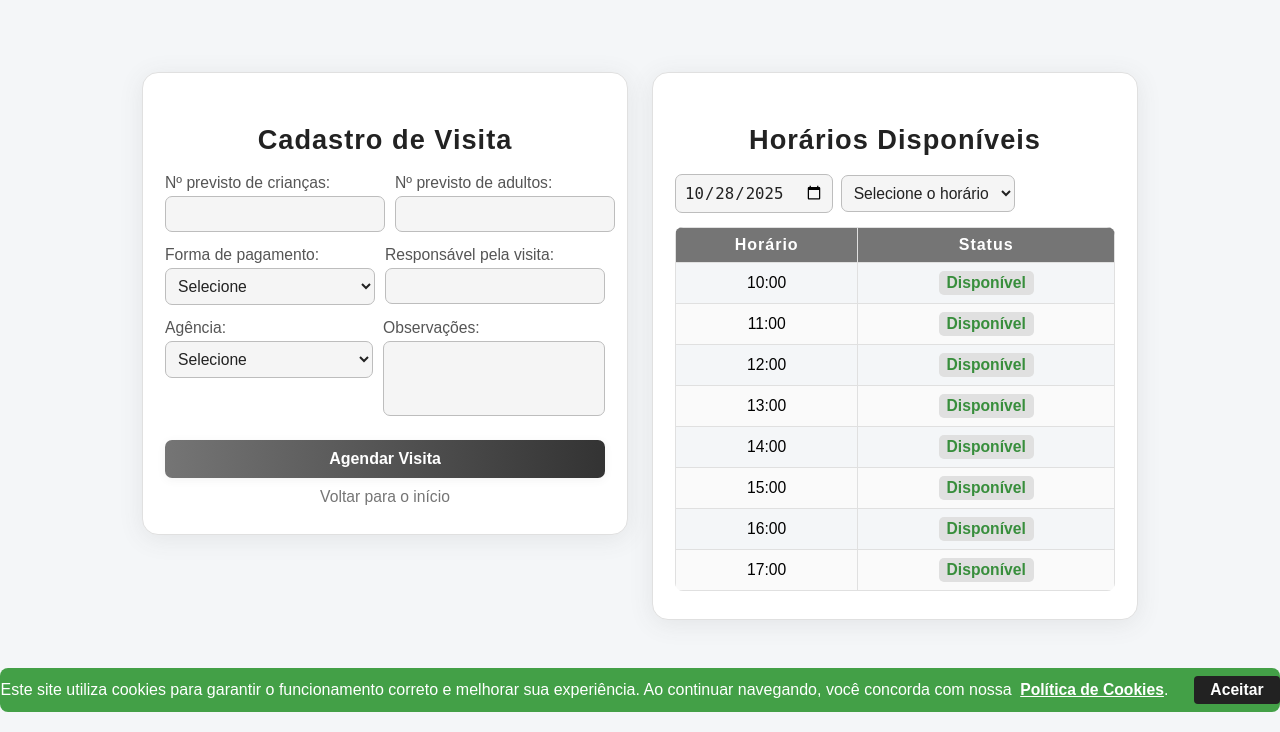
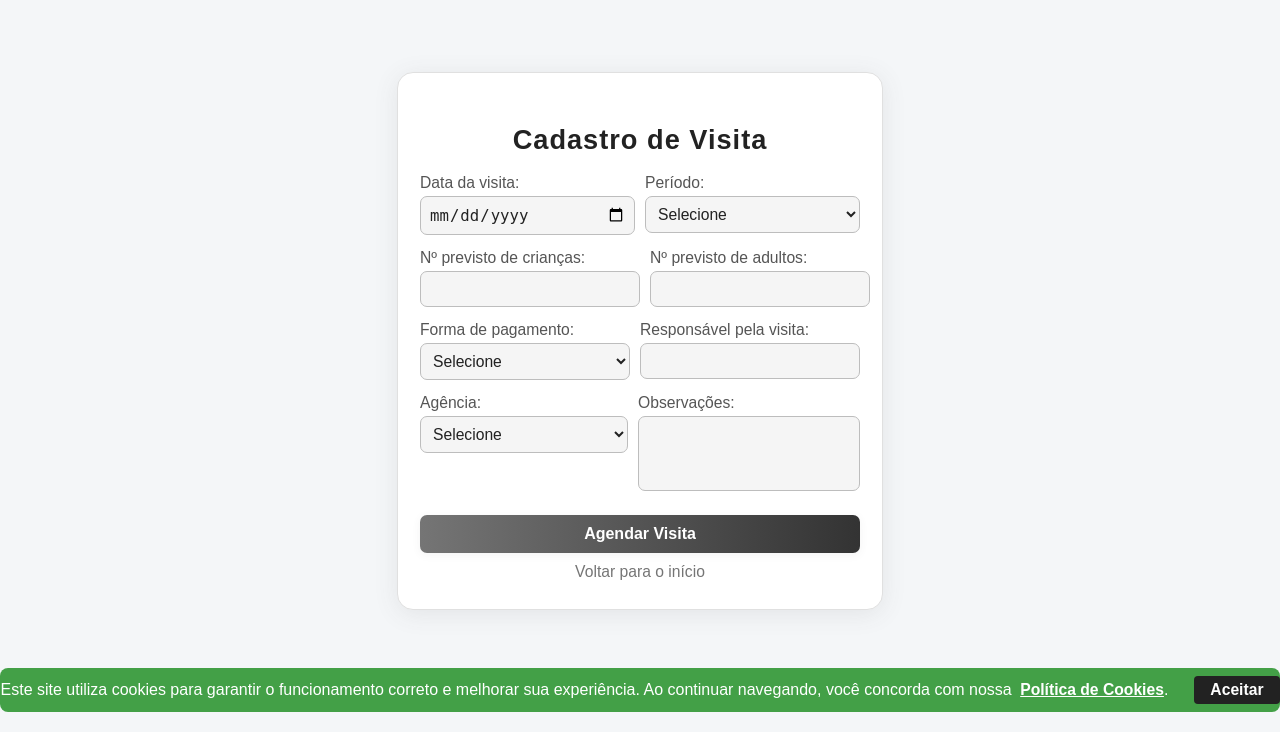
Before and after one commit to jhow77K/Gestao-Digital-de-Visitas, a Django app: page /cadastrar-visita/ in a window 1280 px wide. Shown: the part 68-800 px from the top of the page. Run offline with Django 4.2, Linux system fonts and the light colour scheme; a user stored in the database is signed in; tables that the repository leaves empty hold one stand-in row (values such as "Sample post").

Commit message:
removido os campo de horário e voltando o uso do campo período (manhã/tarde); removido filtro de dias da semana; atualizar páginas de cadastro, acompanhamento e admin dashboard para novo fluxo; ajustes visuais e validações

```diff
--- a/core/models.py
+++ b/core/models.py
@@ -54,13 +54,14 @@ class Visita(models.Model):
     numero_previsto_criancas = models.IntegerField()
     numero_previsto_adultos = models.IntegerField()
     forma_pagamento = models.CharField(max_length=20, choices=[('dinheiro', 'Dinheiro'), ('pix', 'Pix')])
-    periodo = models.CharField(max_length=5, choices=HORARIO_CHOICES)  # agora armazena o horário
+    periodo = models.CharField(max_length=5, choices=HORARIO_CHOICES)
     responsavel = models.CharField(max_length=255)
-    agencia = models.CharField(max_length=3, choices=AGENCIA_CHOICES)  # agora só aceita Sim/Não
+    agencia = models.CharField(max_length=3, choices=AGENCIA_CHOICES)
     observacoes = models.TextField(blank=True, null=True)
     feita = models.BooleanField(default=False)
     status = models.CharField(max_length=20, choices=STATUS_CHOICES, default='SOLICITADO')
     feedback = models.TextField(blank=True)
+    horario = models.TimeField(null=True, blank=True)  # Novo campo para horário exato
 
     def __str__(self):
         return f"Visita à {self.escola.nome} em {self.data_sugerida} às {self.periodo}"
--- a/core/templates/core/acompanhamento_visitas.html
+++ b/core/templates/core/acompanhamento_visitas.html
@@ -66,7 +66,7 @@
   <table class="acompanhamento-table">
     <tr>
       <th>Data</th>
-      <th>Horário</th>
+      <th>Período</th>
       <th>Status</th>
       <th>Responsável</th>
       <th>Feedback</th>
@@ -74,7 +74,7 @@
     </tr>
     {% for visita in visitas %}
     <tr>
-      <td>{{ visita.data_sugerida }}</td>
+      <td>{{ visita.data_sugerida|date:"d/m/Y" }}</td>
       <td>{{ visita.periodo }}</td>
       <td>
         <span class="status-label status-{{ visita.status }}">
--- a/core/templates/core/admin_dashboard.html
+++ b/core/templates/core/admin_dashboard.html
@@ -102,7 +102,7 @@
           </select>
         </td>
         <td>
-          <textarea name="feedback" rows="2" style="width: 100%;" placeholder="Adicionar feedback...">{{ visita.feedback }}</textarea>
+          <textarea name="feedback" rows="2" style="width: 100%; resize: none;" placeholder="">{{ visita.feedback }}</textarea>
         </td>
         <td>
           <button type="submit">Salvar</button>
--- a/core/templates/core/cadastrar_visita.html
+++ b/core/templates/core/cadastrar_visita.html
@@ -10,8 +10,7 @@
     align-items: flex-start;
     margin-top: 40px;
   }
-  .visita-container,
-  .cadastro-visita-container {
+  .visita-container {
     background: #fff;
     border-radius: 16px;
     box-shadow: 0 4px 24px rgba(80, 80, 80, 0.1);
@@ -20,8 +19,7 @@
     min-width: 280px;
     border: 1px solid #e0e0e0;
   }
-  .visita-container h2,
-  .cadastro-visita-container h2 {
+  .visita-container h2 {
     color: #222;
     font-size: 1.7rem;
     font-weight: 700;
@@ -111,79 +109,13 @@
     text-align: center;
     border: 1px solid #e0e0e0;
   }
-  .cadastro-visita-header {
-    display: flex;
-    justify-content: space-between;
-    align-items: center;
-    margin-bottom: 12px;
-  }
-  .cadastro-visita-header input[type="date"] {
-    padding: 7px;
-    font-size: 0.98rem;
-    border-radius: 7px;
-    border: 1px solid #bdbdbd;
-    background: #f5f5f5;
-    color: #222;
-  }
-  .cadastro-visita-header select {
-    padding: 7px;
-    font-size: 0.98rem;
-    border-radius: 7px;
-    border: 1px solid #bdbdbd;
-    background: #f5f5f5;
-    color: #222;
-  }
-  .horarios-table {
-    width: 100%;
-    border-collapse: collapse;
-    margin-top: 8px;
-    font-size: 0.98rem;
-    background: #fafafa;
-    border-radius: 8px;
-    overflow: hidden;
-  }
-  .horarios-table th,
-  .horarios-table td {
-    border: 1px solid #e0e0e0;
-    padding: 8px 6px;
-    text-align: center;
-  }
-  .horarios-table th {
-    background: #757575;
-    color: #fff;
-    font-weight: bold;
-    font-size: 1rem;
-    letter-spacing: 1px;
-  }
-  .horarios-table tr:nth-child(even) {
-    background: #f4f6f8;
-  }
-  .status-disponivel {
-    color: #388e3c;
-    font-weight: bold;
-    background: #e0e0e0;
-    border-radius: 5px;
-    padding: 3px 8px;
-    font-size: 0.98rem;
-    display: inline-block;
-  }
-  .status-agendado {
-    color: #b71c1c;
-    font-weight: bold;
-    background: #ededed;
-    border-radius: 5px;
-    padding: 3px 8px;
-    font-size: 0.98rem;
-    display: inline-block;
-  }
   @media (max-width: 1000px) {
     .flex-container {
       flex-direction: column;
       gap: 12px;
       align-items: center;
     }
-    .visita-container,
-    .cadastro-visita-container {
+    .visita-container {
       width: 98vw;
       min-width: unset;
       padding: 12px 3vw;
@@ -200,8 +132,20 @@
     {% endif %}
     <form method="post">
       {% csrf_token %}
-      <input type="hidden" name="data_sugerida" value="{{ data_escolhida }}" />
-      <input type="hidden" name="periodo" value="{{ request.GET.periodo }}" />
+      <div class="form-row">
+        <div>
+          <label for="data_sugerida">Data da visita:</label>
+          <input type="date" name="data_sugerida" id="data_sugerida" required />
+        </div>
+        <div>
+          <label for="periodo">Período:</label>
+          <select name="periodo" id="periodo" required>
+            <option value="">Selecione</option>
+            <option value="manha">Manhã</option>
+            <option value="tarde">Tarde</option>
+          </select>
+        </div>
+      </div>
       <div class="form-row">
         <div>
           <label for="numero_previsto_criancas">Nº previsto de crianças:</label>
@@ -261,65 +205,7 @@
       <a href="{% url 'home' %}">Voltar para o início</a>
     </form>
   </div>
-  <div class="cadastro-visita-container">
-    <h2>Horários Disponíveis</h2>
-    <div
-      style="
-        margin-bottom: 12px;
-        display: flex;
-        gap: 8px;
-        justify-content: flex-start;
-      "
-    >
-      <form method="get" style="display: flex; gap: 8px; align-items: center">
-        <input
-          type="date"
-          name="data"
-          value="{{ data_escolhida }}"
-          onchange="this.form.submit()"
-        />
-        <select name="periodo" id="periodo" required>
-          <option value="">Selecione o horário</option>
-          {% for h in horarios_lista %} {% if h.status == 'disponivel' %}
-          <option value="{{ h.hora }}">{{ h.hora }}</option>
-          {% endif %} {% endfor %}
-        </select>
-      </form>
-    </div>
-    <table class="horarios-table">
-      <tr>
-        <th>Horário</th>
-        <th>Status</th>
-      </tr>
-      {% for h in horarios_lista %}
-      <tr>
-        <td>{{ h.hora }}</td>
-        <td>
-          {% if h.status == 'disponivel' %}
-          <span class="status-disponivel">Disponível</span>
-          {% else %}
-          <span class="status-agendado">Agendado</span>
-          {% endif %}
-        </td>
-      </tr>
-      {% endfor %}
-    </table>
-  </div>
 </div>
 <script>
-  document.addEventListener("DOMContentLoaded", function () {
-    const dateInput = document.querySelector('input[type="date"][name="data"]');
-    if (dateInput) {
-      dateInput.addEventListener("input", function () {
-        if (!this.value) return;
-        const selectedDate = new Date(this.value + "T00:00:00");
-        const day = selectedDate.getDay(); // 0=Dom, 1=Seg, 2=Ter, 3=Qua, 4=Qui, 5=Sex, 6=Sáb
-        if (![2, 3, 4, 5].includes(day)) {
-          alert("Só é possível agendar visitas de terça a sexta-feira!");
-          this.value = "";
-        }
-      });
-    }
-  });
 </script>
 {% endblock %}
--- a/core/views.py
+++ b/core/views.py
@@ -105,27 +105,33 @@ def cadastrar_visita(request):
     if not data_escolhida:
         data_escolhida = datetime.now().date().strftime('%Y-%m-%d')
 
-    # Horários das 10:00 às 17:00
     horarios = ['10:00','11:00','12:00','13:00','14:00','15:00','16:00','17:00']
-
-    # Busca visitas já agendadas para o dia
     visitas_data = Visita.objects.filter(data_sugerida=data_escolhida)
     horarios_ocupados = set(visita.periodo for visita in visitas_data)
     horarios_lista = []
     for h in horarios:
-        status = 'agendado' if h in horarios_ocupados else 'disponivel'
+        status = 'reservado' if h in horarios_ocupados else 'disponivel'
         horarios_lista.append({'hora': h, 'status': status})
 
     if request.method == 'POST':
+        periodo = request.POST.get('periodo')
         data_sugerida = request.POST.get('data_sugerida')
-        periodo = request.POST.get('periodo')
+        # Novo: converte o horário para objeto time
+        horario_obj = None
+        if periodo:
+            try:
+                horario_obj = datetime.strptime(periodo, "%H:%M").time()
+            except ValueError:
+                horario_obj = None
+
         if periodo in horarios_ocupados:
-            messages.error(request, "Esse horário já está agendado para outra escola!")
+            messages.error(request, "Esse horário já está reservado!")
         else:
             Visita.objects.create(
                 escola=escola,
                 data_sugerida=data_sugerida,
                 periodo=periodo,
+                horario=horario_obj,  # <-- salva o horário no novo campo
                 numero_previsto_criancas=request.POST.get('numero_previsto_criancas'),
                 numero_previsto_adultos=request.POST.get('numero_previsto_adultos'),
                 forma_pagamento=request.POST.get('forma_pagamento'),
```
Also changed, not shown: core/migrations/0022_visita_horario.py (added).
